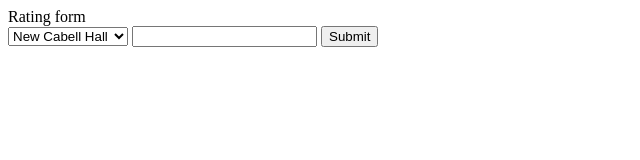
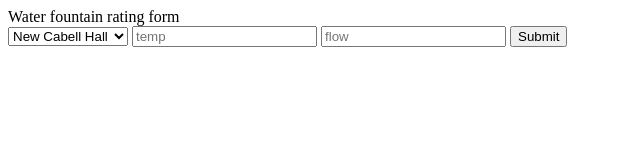
Before and after one commit to emmittjames/UVAWater, a plain HTML site: page ratingForm.html in a window 1280 px wide. Shown: the whole page, without its empty margins (0-640 px from the left). Drawn offline with Linux system fonts and the light colour scheme.

Commit message:
Boilerplate for rating form

```diff
--- a/ratingForm.html
+++ b/ratingForm.html
@@ -4,16 +4,19 @@
     <meta charset="UTF-8">
     <meta http-equiv="X-UA-Compatible" content="IE=edge">
     <meta name="viewport" content="width=device-width, initial-scale=1.0">
+    <link rel="stylesheet" href="formStyles.css">
+    <script src = "formScript.js"></script>
     <title>Document</title>
 </head>
 <body>
-    <div>Rating form</div>
+    <div>Water fountain rating form</div>
     <select name="Water Fountains" id="Water Fountains">
         <option value="New Cabell Hall">New Cabell Hall</option>
         <option value="Rice Hall">Rice Hall</option>
         <option value="Clemons Library">Clemons Library</option>
     </select>
-    <input name="Rating">
+    <input name="Temperature rating" placeholder="temp">
+    <input name="Water flow rating" placeholder="flow">
     <button type="submit">Submit</button>
 </body>
 </html>
```
Also changed, not shown: index.html (+1 -1 lines), formScript.js (added), formStyles.css (added).
